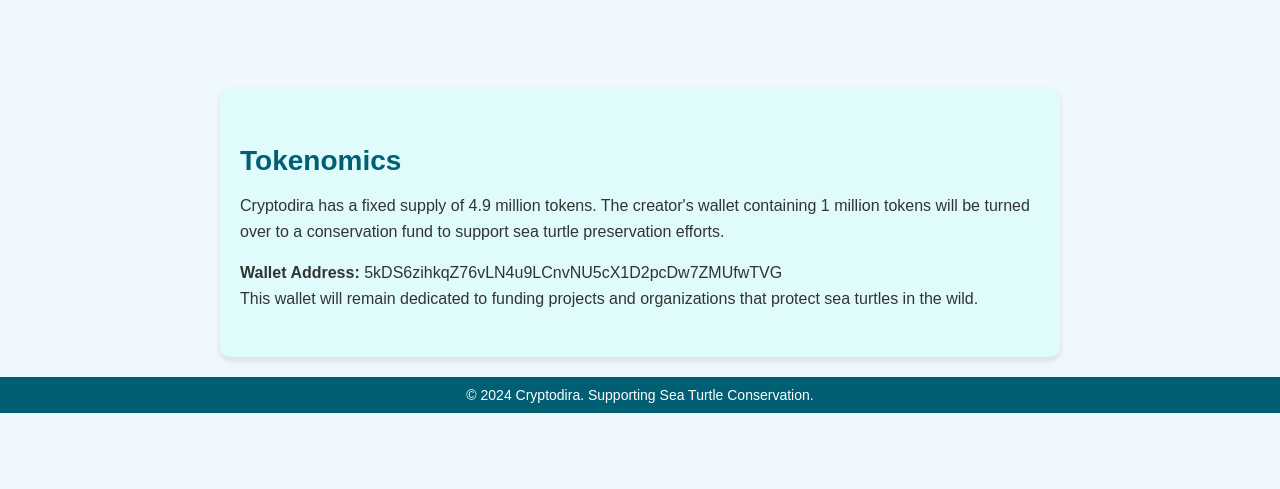
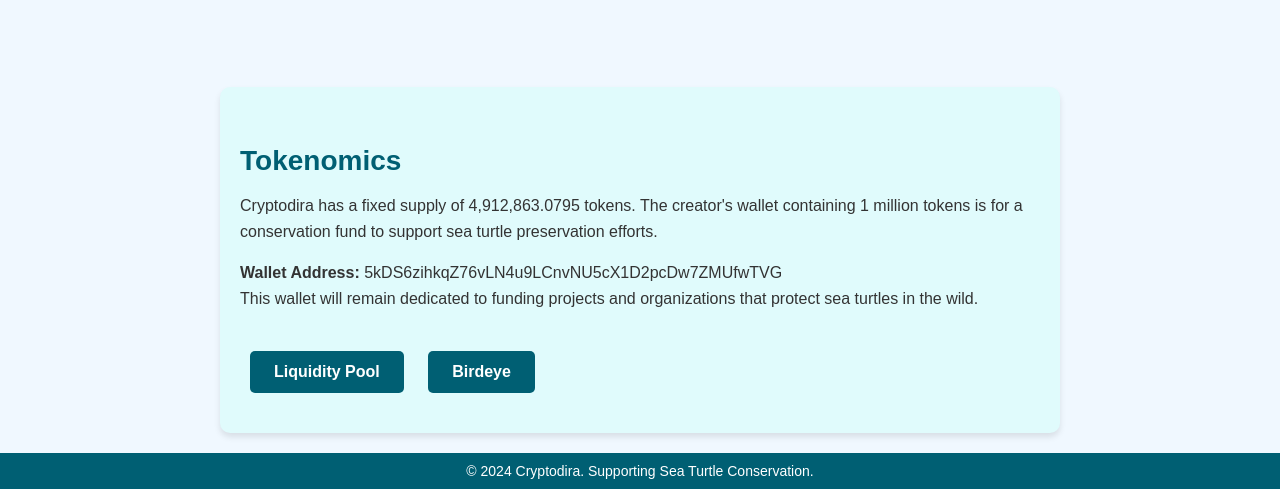
Before and after one commit to rareseaturtles/Cryptodira, a website: page index.html in a window 1280 px wide. Shown: the part 479-968 px from the top of the page. Before the commit the page ends 892 px from the top, so only its background shows below. Drawn offline with Linux system fonts and the light colour scheme.

Commit message:
Update index.html

```diff
--- a/index.html
+++ b/index.html
@@ -36,8 +36,8 @@
         .logo {
             width: 150px;
             height: auto;
-            border-radius: 50%; /* Optional: To make the image appear circular */
-            border: 3px solid #005f73; /* Adds a border around the logo */
+            border-radius: 50%; /* Optional: Circular appearance */
+            border: 3px solid #005f73;
         }
         .content {
             padding: 40px 20px;
@@ -70,6 +70,25 @@
         .tokenomics p {
             font-size: 16px;
             line-height: 1.6;
+        }
+        .buttons {
+            margin-top: 30px;
+        }
+        .button {
+            display: inline-block;
+            padding: 12px 24px;
+            margin: 10px;
+            font-size: 16px;
+            color: #ffffff;
+            background-color: #005f73; /* Deep teal */
+            border: none;
+            border-radius: 5px;
+            text-decoration: none;
+            font-weight: bold;
+            transition: background-color 0.3s;
+        }
+        .button:hover {
+            background-color: #023e58; /* Darker teal */
         }
         footer {
             background-color: #005f73; /* Deep teal */
@@ -112,13 +131,29 @@
     <div class="tokenomics">
         <h3>Tokenomics</h3>
         <p>
-            Cryptodira has a fixed supply of 4.9 million tokens. The creator's wallet containing 1 million tokens
-            will be turned over to a conservation fund to support sea turtle preservation efforts.
+            Cryptodira has a fixed supply of 4,912,863.0795 tokens. The creator's wallet containing 1 million tokens
+             is for a conservation fund to support sea turtle preservation efforts.
         </p>
         <p>
             <strong>Wallet Address:</strong> 5kDS6zihkqZ76vLN4u9LCnvNU5cX1D2pcDw7ZMUfwTVG<br />
             This wallet will remain dedicated to funding projects and organizations that protect sea turtles in the wild.
         </p>
+
+        <!-- Buttons -->
+        <div class="buttons">
+            <a
+                href="https://app.meteora.ag/pools/9H67psNKre9dMAscpsYkEPGmYFw4MjeqV5Rmott2mDmd?internal=true"
+                class="button"
+                target="_blank">
+                Liquidity Pool
+            </a>
+            <a
+                href="https://birdeye.so/token/53hZ5wdfphd8wUoh6rqrv5STvB58yBRaXuZFAWwitKm8?chain=solana"
+                class="button"
+                target="_blank">
+                Birdeye
+            </a>
+        </div>
     </div>
 
     <!-- Footer Section -->
```
